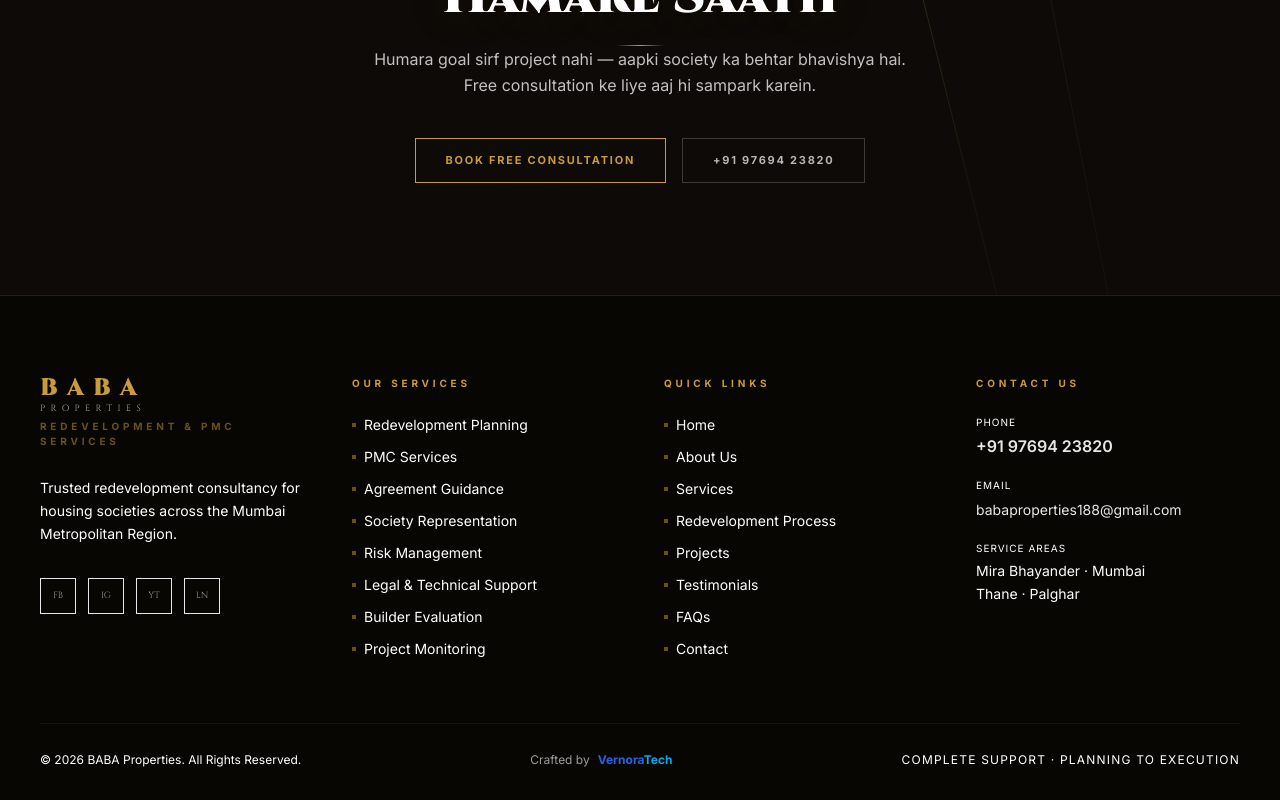
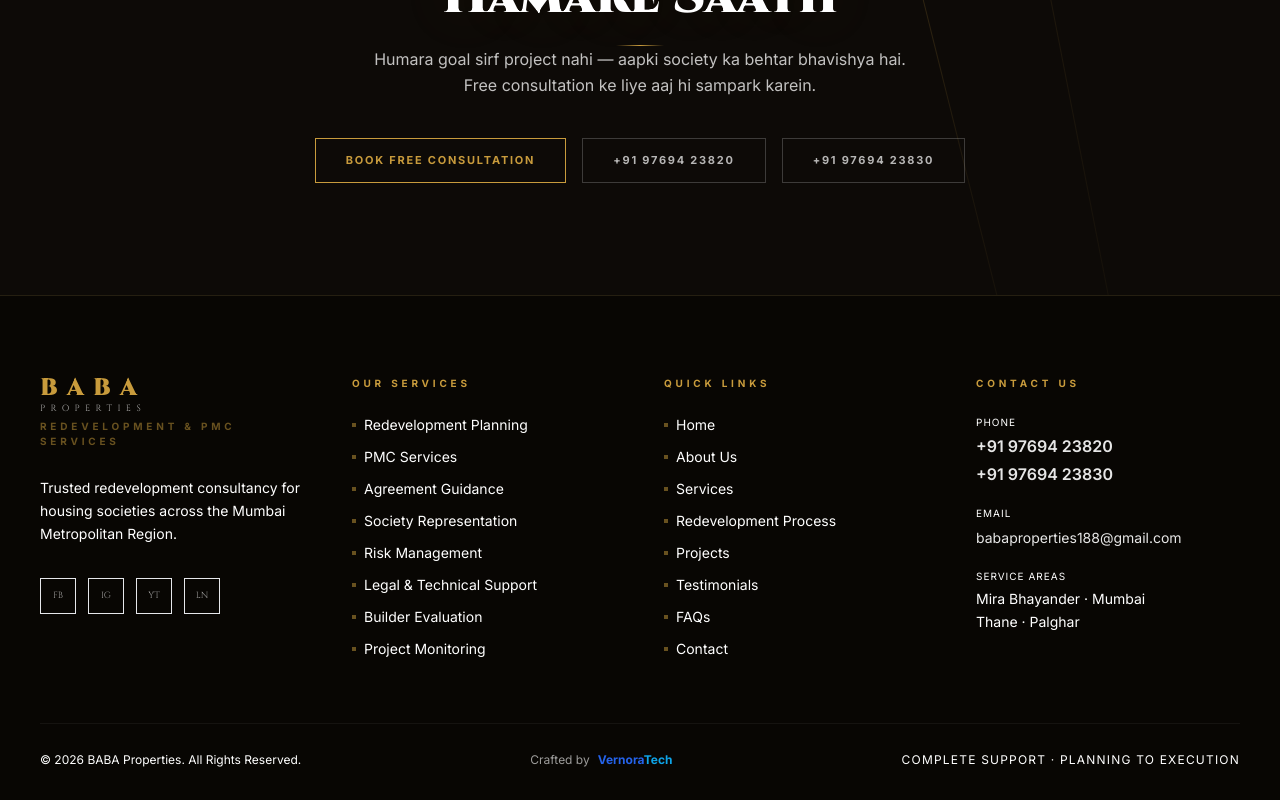
Before and after one commit to brijeshvishwakarma2676/BABAPROPERTIES, a React (Vite) app: page / in a window 1280 px wide. Shown: the part 4889-5689 px from the top of the page. Built offline with nearby package versions, Linux system fonts and the light colour scheme.

Commit message:
contact no. 9769423830 added

```diff
--- a/src/components/footer.jsx
+++ b/src/components/footer.jsx
@@ -85,7 +85,10 @@ const Footer = () => {
                 <div className="space-y-5">
                   <div>
                     <p className="font-inter text-[10px] text-white/52 uppercase tracking-widest mb-1">Phone</p>
-                    <a href="tel:+919769423820" className="font-inter font-semibold text-white/90 hover:text-gold transition-colors no-underline">+91 97694 23820</a>
+                    <div className="flex flex-col gap-1">
+                      <a href="tel:+919769423820" className="font-inter font-semibold text-white/90 hover:text-gold transition-colors no-underline">+91 97694 23820</a>
+                      <a href="tel:+919769423830" className="font-inter font-semibold text-white/90 hover:text-gold transition-colors no-underline">+91 97694 23830</a>
+                    </div>
                   </div>
                   <div>
                     <p className="font-inter text-[10px] text-white/52 uppercase tracking-widest mb-1">Email</p>
--- a/src/components/shared.jsx
+++ b/src/components/shared.jsx
@@ -146,6 +146,7 @@ export const PageCTA = ({ headline = 'Ready to Start Your Redevelopment Journey?
           <div className="flex flex-wrap gap-4 justify-center">
             <Link to="/contact" className="btn-gold">Book Free Consultation</Link>
             <a href="tel:+919769423820" className="btn-ghost">+91 97694 23820</a>
+            <a href="tel:+919769423830" className="btn-ghost">+91 97694 23830</a>
           </div>
         </FadeUp>
       </div>
--- a/src/pages/contact.jsx
+++ b/src/pages/contact.jsx
@@ -195,10 +195,7 @@ const ContactPage = () => {
               <div className="premium-card p-7">
                 <p className="section-label mb-5">Direct Contact</p>
                 <div className="space-y-5">
-                  <a
-                    href="tel:+919769423820"
-                    className="flex items-start gap-4 group no-underline"
-                  >
+                  <div className="flex items-start gap-4 group">
                     <div className="w-10 h-10 border border-[rgba(200,155,60,0.22)] flex items-center justify-center flex-shrink-0 text-gold group-hover:bg-[rgba(200,155,60,0.08)] transition-colors">
                       <svg
                         viewBox="0 0 24 24"
@@ -215,11 +212,12 @@ const ContactPage = () => {
                       <p className="font-inter text-[10px] text-white/58 uppercase tracking-widest mb-1">
                         Phone
                       </p>
-                      <p className="font-inter font-semibold text-white group-hover:text-gold transition-colors">
-                        +91 97694 23820
-                      </p>
+                      <div className="flex flex-col gap-1">
+                        <a href="tel:+919769423820" className="font-inter font-semibold text-white hover:text-gold transition-colors no-underline leading-none">+91 97694 23820</a>
+                        <a href="tel:+919769423830" className="font-inter font-semibold text-white hover:text-gold transition-colors no-underline leading-none">+91 97694 23830</a>
+                      </div>
                     </div>
-                  </a>
+                  </div>
                   <a
                     href="mailto:babaproperties188@gmail.com"
                     className="flex items-start gap-4 group no-underline"
--- a/src/pages/home.jsx
+++ b/src/pages/home.jsx
@@ -668,6 +668,9 @@ const HomePage = () => (
             <a href="tel:+919769423820" className="btn-ghost">
               +91 97694 23820
             </a>
+            <a href="tel:+919769423830" className="btn-ghost">
+              +91 97694 23830
+            </a>
           </div>
         </FU>
       </div>
```
